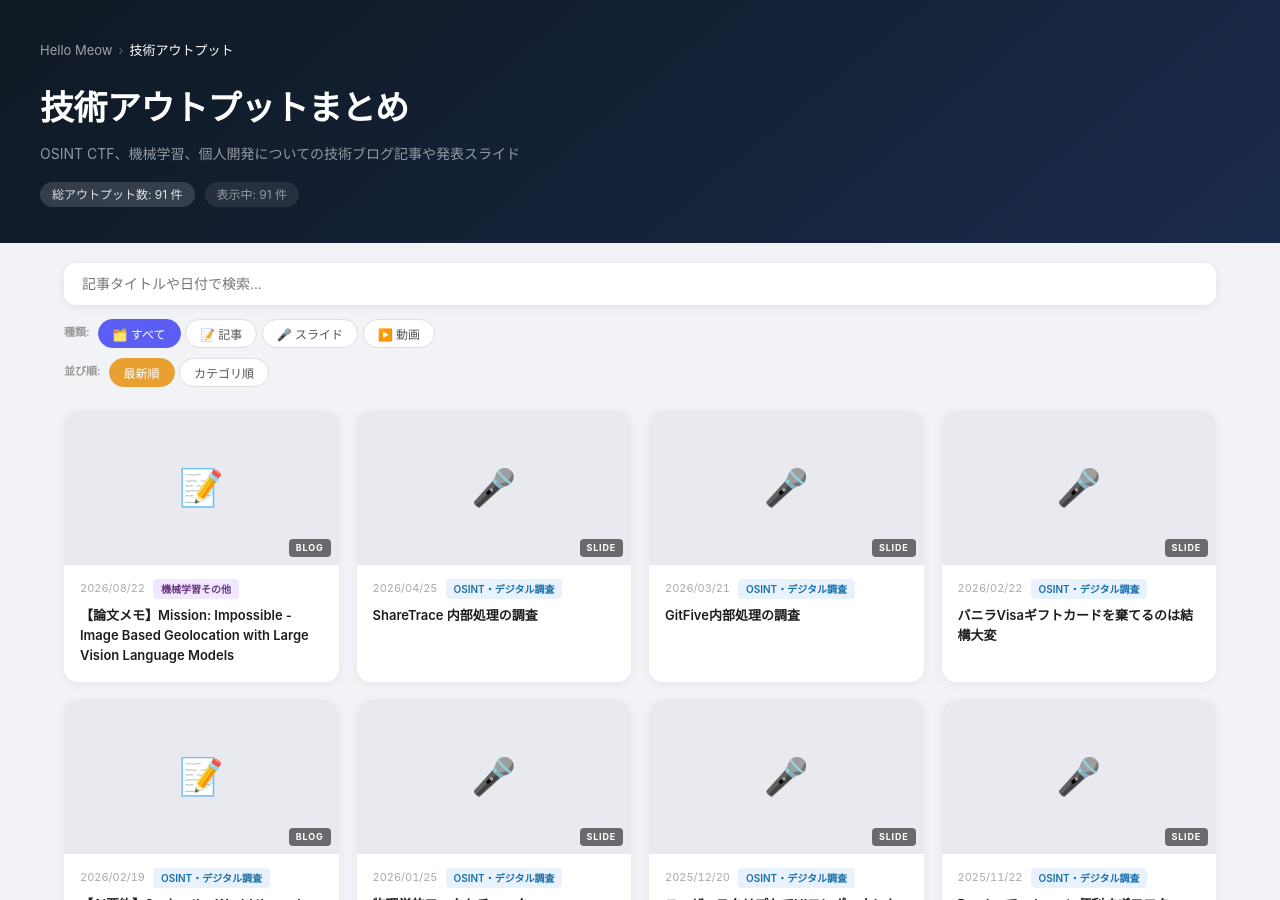
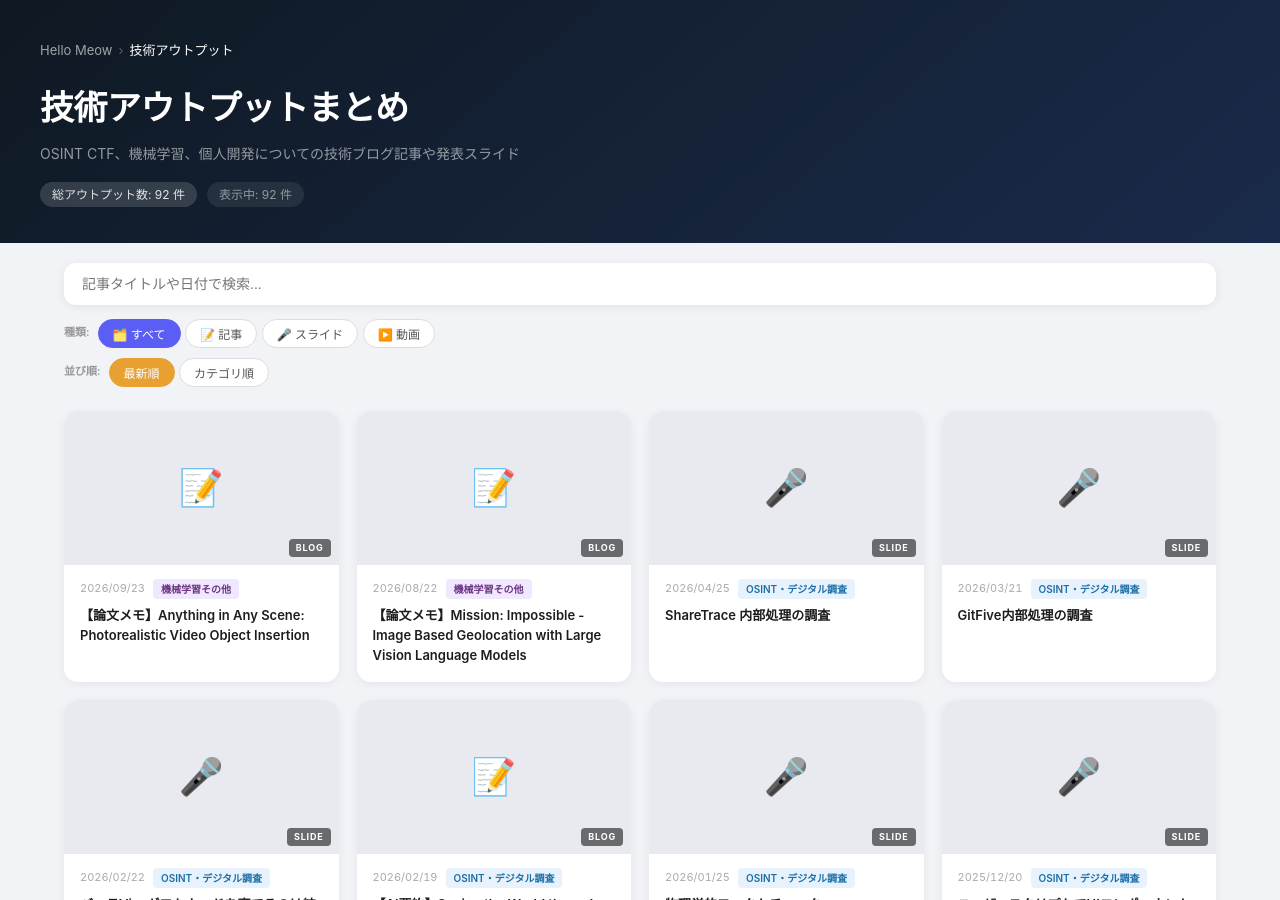
Before and after one commit to meow-noisy/profile, a Jekyll site: the page built from output.md, in a window 1280 px wide and 900 px high. Built offline with Jekyll 4.4.1, drawn with Linux system fonts in a browser that asks for light colours.

Commit message:
1件追加

```diff
--- a/output.md
+++ b/output.md
@@ -97,6 +97,7 @@ description: OSINT CTF、機械学習、個人開発についての技術ブロ
 
 ### その他の機械学習に関するアウトプット
 
+1. 2026/09/23 [【論文メモ】Anything in Any Scene: Photorealistic Video Object Insertion](https://meow-memow.hatenablog.com/entry/2026/09/23/105033)
 1. 2026/08/22 [【論文メモ】Mission: Impossible - Image Based Geolocation with Large Vision Language Models](https://meow-memow.hatenablog.com/entry/2026/08/22/181705)
 1. 2020/12/29 [PyTorchのnn.ConvTranspose2dに与えるパラメータは畳み込みから逆算して考える](https://meow-memow.hatenablog.com/entry/2020/12/29/160019)
 2. 2020/10/10 [機械学習のTrainerのクラス図を写経して高解像度にした](https://meow-memow.hatenablog.com/entry/2020/10/10/163856)
```
